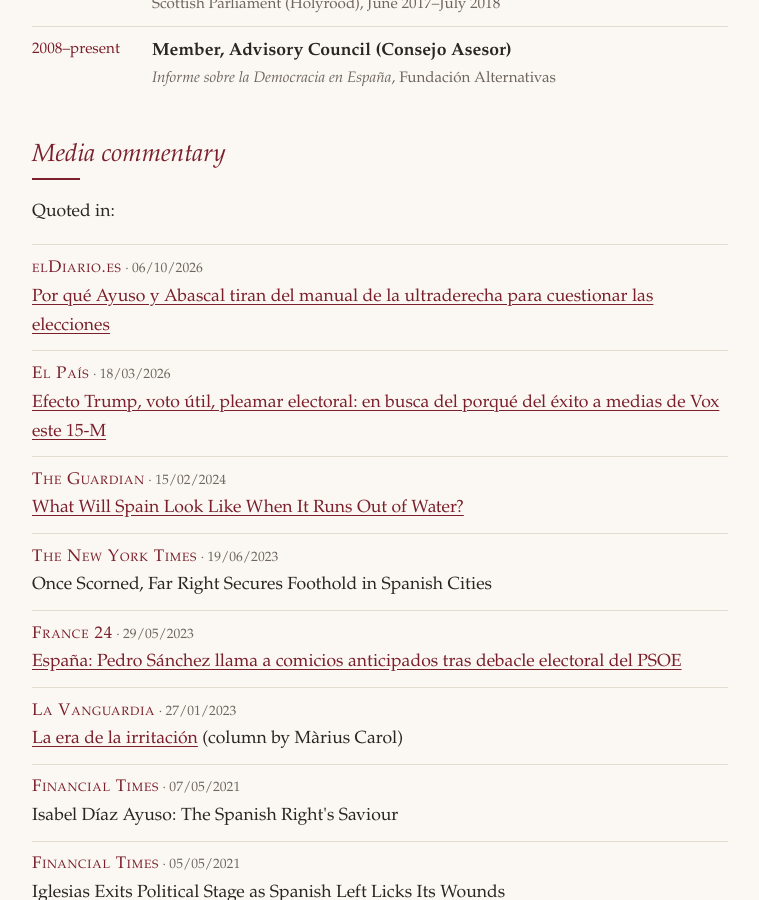
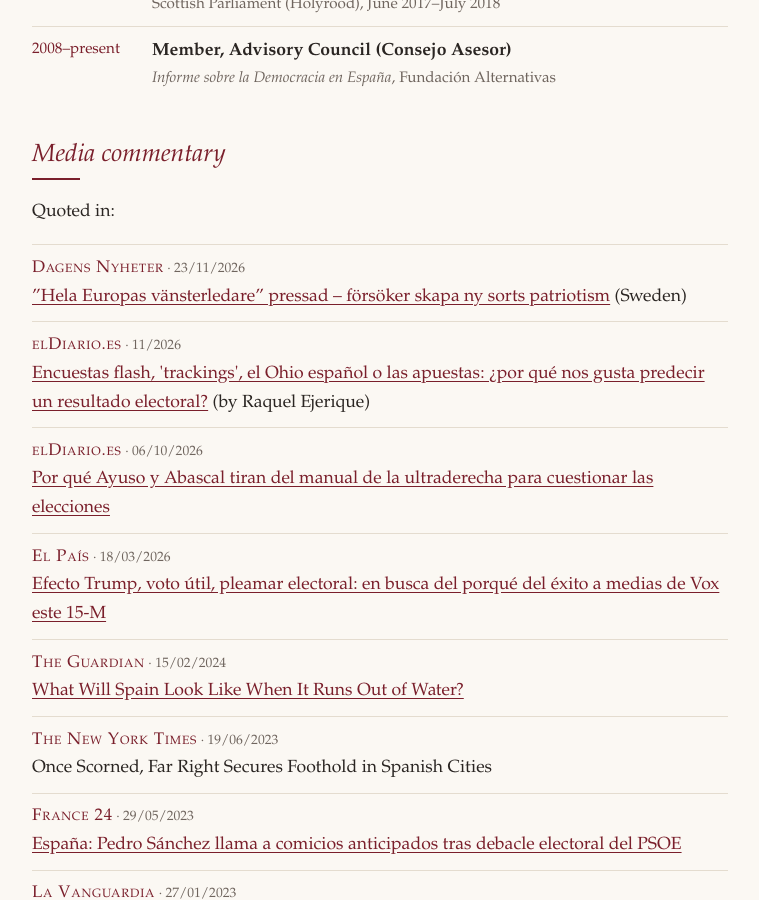
Before and after one commit to sandraleonalfonso/Sandra-Leon, a Jekyll site: the page built from engagement.md, in a window 1280 px wide and 900 px high, scrolled down 1718 px. Shown: the whole window, without its empty margins (260-1019 px from the left). Built offline with Jekyll 4.4.1, drawn with Linux system fonts in a browser that asks for light colours.

Commit message:
Add Dagens Nyheter and elDiario.es press mentions (November 2026)
Co-Authored-By: Claude Opus 5.5 <noreply@anthropic.com>
Claude-Session: https://claude.ai/code/session_01NMujS7CUMDf4YLmRTYD1T5

```diff
--- a/_data/press.yml
+++ b/_data/press.yml
@@ -1,6 +1,18 @@
 # Press items for the Public engagement page (both languages).
 # note: optional text shown after the title, e.g. co-author. Use note_es for the Spanish page.
 media:
+- outlet: Dagens Nyheter
+  date: 23/11/2026
+  title: '”Hela Europas vänsterledare” pressad – försöker skapa ny sorts patriotism'
+  url: https://www.dn.se/varlden/hela-europas-vansterledare-pressad-forsoker-skapa-ny-sorts-patriotism/
+  note: Sweden
+  note_es: Suecia
+- outlet: elDiario.es
+  date: 11/2026
+  title: 'Encuestas flash, ''trackings'', el Ohio español o las apuestas: ¿por qué nos gusta predecir un resultado electoral?'
+  url: https://www.eldiario.es/politica/encuestas-flash-trackings-ohio-espanol-apuestas-gusta-predecir-resultado-electoral_1_13679244.html
+  note: by Raquel Ejerique
+  note_es: de Raquel Ejerique
 - outlet: elDiario.es
   date: 06/10/2026
   title: Por qué Ayuso y Abascal tiran del manual de la ultraderecha para cuestionar las elecciones
```
